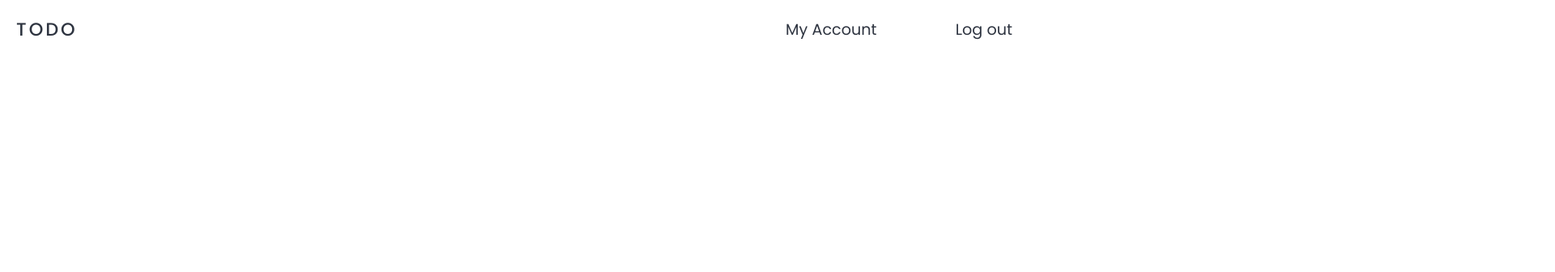
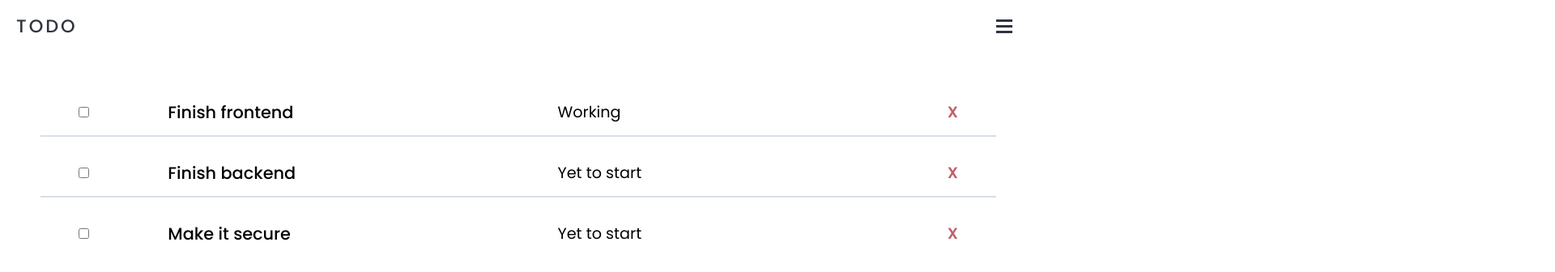
Before and after one commit to OnkarKunjir/todo, an Angular app: page /todo in a window 1280 px wide. Before the commit this address led to /. Shown: the top 336 px of the page at 81% size, 1920 px wide, since content can reach past the window. Built offline with nearby package versions, Linux system fonts and the light colour scheme.

Commit message:
Improved navbar. added todo list.

```diff
--- a/src/app/app-routing.module.ts
+++ b/src/app/app-routing.module.ts
@@ -7,7 +7,7 @@ import { SignUpComponent } from './sign-up/sign-up.component';
 
 const routes: Routes = [
   {path: '' , component: LandingPageComponent},
-  {path: 'account' , component: TodoComponent}, // chage to todo
+  {path: 'todo' , component: TodoComponent},
   {path :'sign-up' , component: SignUpComponent}
 ];
 
--- a/src/app/app.module.ts
+++ b/src/app/app.module.ts
@@ -7,6 +7,7 @@ import { NavbarComponent } from './navbar/navbar.component';
 import { LandingPageComponent } from './landing-page/landing-page.component';
 import { SignUpComponent } from './sign-up/sign-up.component';
 import { TodoComponent } from './todo/todo.component';
+import { TodoItemComponent } from './todo-item/todo-item.component';
 
 @NgModule({
   declarations: [
@@ -14,7 +15,8 @@ import { TodoComponent } from './todo/todo.component';
     NavbarComponent,
     LandingPageComponent,
     SignUpComponent,
-    TodoComponent
+    TodoComponent,
+    TodoItemComponent
   ],
   imports: [
     BrowserModule,
--- a/src/app/navbar/navbar.component.css
+++ b/src/app/navbar/navbar.component.css
@@ -1,31 +1,39 @@
 nav{
-    background-color: var(--bg-light);
+    background-color: var(--bg-default);
     display: flex;
     flex-wrap: wrap;
     flex-direction: row;
     justify-content: space-between;
     align-items: center;
-    min-height: 9vh;
+    min-height: 8vh;
 }
 nav a{
     text-decoration: none;
     color: var(--fg-darkest);
 }
 .navlinks{
-    width: 30%;
-    max-width: 300px;
+    background-color: var(--bg-default);
+    top: 8vh;
+    width: 100%;
+    height: 92vh;
+    position: absolute;
+    list-style-type: none;
     display: flex;
-    flex-direction: row;
-    justify-content: space-between;
-    list-style: none;
+    flex-direction: column;
+    align-items: center;
+    transform: translate(100% , 0%);
+    transition: ease-in-out 0.5s;
 }
 .navlinks li{
+    text-align: center;
     padding: 10px;
+    width: 100%;
+    margin: 20px 0px 20px 0px;
     border-radius: 5px;
     transition: ease-in-out 0.2s;
 }
 .navlinks li:hover{
-    background-color: var(--bg-mid);
+    background-color: var(--bg-lite);
 }
 .nav-item{
     padding: 0px 20px 0px 20px;
@@ -36,14 +44,14 @@ nav a{
     letter-spacing: 3px;
 }
 .burger{
+    margin-right: 20px;
     padding: 5px 10px 5px 10px;
     border-radius: 5px;
     cursor: pointer;
-    display: none;
     transition: ease-in-out 0.2s;
 }
 .burger:hover{
-    background-color: var(--bg-mid);
+    background-color: var(--bg-lite);
 }
 .bar1 , .bar2 , .bar3{
     width: 20px;
@@ -52,33 +60,6 @@ nav a{
     margin: 4px 0px 4px 0px;
 }
 
-@media only screen and (max-width: 1000px) {
-    .navlinks{
-        width: 40%;
-    }
+.burger:hover ~ .navlinks{
+    transform: translate(0% , 0%);
 }
-
-@media only screen and (max-width: 700px) {
-    .navlinks{
-        position: absolute;
-        top: 8vh;
-        right: 0px;
-        height: 92vh;
-        background-color: var(--bg-light);
-        display: flex;
-        flex-direction: column;
-        align-items: center;
-        justify-content: flex-start;
-        transform: translate(100% , 0%);
-    }
-    .navlinks li{
-        margin-top: 20px;
-        margin-bottom: 20px;
-    }
-    .burger{
-        display: block;
-    }
-    .burger:hover ~ .navlinks{
-        transform: translate(0% , 0%);
-    }
-}
--- a/src/app/navbar/navbar.component.html
+++ b/src/app/navbar/navbar.component.html
@@ -10,11 +10,9 @@
     </div>
 
     <ul class="navlinks nav-item">
+        <li><a routerLink="/todo">Todo</a></li>
         <li><a routerLink="/account">My Account</a></li>
         <li><a routerLink="/sign-up">Log out</a></li>
     </ul>
 
-
-
-
 </nav>
--- a/src/app/navbar/navbar.component.ts
+++ b/src/app/navbar/navbar.component.ts
@@ -6,7 +6,6 @@ import { Component, OnInit } from '@angular/core';
   styleUrls: ['./navbar.component.css']
 })
 export class NavbarComponent implements OnInit {
-
   constructor() { }
 
   ngOnInit(): void {
--- /dev/null
+++ b/src/app/todo-item/todo-item.component.css
@@ -0,0 +1,24 @@
+.item{
+    background-color: var(--bg-default);
+    display: flex;
+    flex-direction: row;
+    justify-content: space-evenly;
+    align-items: center;
+    min-height: 6vh;
+    transition: ease-in-out 0.2s;
+}
+.item:hover{
+    transform: scale(1.01);
+    box-shadow: 3px 3px 5px 6px var(--bg-mid);
+}
+.title{
+    font-size: 1.3rem;
+    font-weight: 500;
+}
+.status , .title{
+    min-width: 30%;
+}
+.delete{
+    font-weight: 600;
+    color: var(--red);
+}
--- /dev/null
+++ b/src/app/todo-item/todo-item.component.html
@@ -0,0 +1,14 @@
+<div class="item">
+    <div class="finish">
+        <input type="checkbox" name="" id="">
+    </div>
+    <div class="title">
+        {{ todo.title }}
+    </div>
+    <div class="status">
+        {{ todo.status }}
+    </div>
+    <div class="delete">
+        X
+    </div>
+</div>
--- /dev/null
+++ b/src/app/todo-item/todo-item.component.ts
@@ -0,0 +1,16 @@
+import { Component, OnInit, Input } from '@angular/core';
+
+@Component({
+  selector: 'app-todo-item',
+  templateUrl: './todo-item.component.html',
+  styleUrls: ['./todo-item.component.css']
+})
+export class TodoItemComponent implements OnInit {
+  @Input('todo')todo;
+  constructor() { }
+
+  ngOnInit(): void {
+
+  }
+
+}
--- a/src/app/todo/todo.component.css
+++ b/src/app/todo/todo.component.css
@@ -0,0 +1,16 @@
+.todo{
+    background-color: var(--bg-default);
+    min-height: 92vh;
+}
+.sep{
+    height: 30px;
+}
+.todo-items{
+    background-color: var(--bg-default);
+    max-width: 1700px;
+    margin: 20px auto 20px auto;
+}
+hr{
+    margin: 5px 50px 5px 50px;
+    border: 1px solid var(--bg-dark);
+}
--- a/src/app/todo/todo.component.html
+++ b/src/app/todo/todo.component.html
@@ -1 +1,9 @@
-<p>todo works!</p>
+<div class="todo">
+    <div class="sep"></div>
+    <div class="todo-items" *ngFor="let todo of todos;last as isLast">
+        <app-todo-item [todo]=todo></app-todo-item>
+
+        <hr *ngIf="!isLast">
+    </div>
+
+</div>
--- a/src/app/todo/todo.component.ts
+++ b/src/app/todo/todo.component.ts
@@ -6,6 +6,20 @@ import { Component, OnInit } from '@angular/core';
   styleUrls: ['./todo.component.css']
 })
 export class TodoComponent implements OnInit {
+  todos = [
+    {
+      'title':'Finish frontend',
+      'status':'Working'
+    },
+    {
+      'title':'Finish backend',
+      'status':'Yet to start'
+    },
+    {
+      'title':'Make it secure',
+      'status':'Yet to start'
+    }
+  ];
 
   constructor() { }
 
--- a/src/styles.css
+++ b/src/styles.css
@@ -6,6 +6,7 @@
     /* nord color scheme
     https://www.nordtheme.com/
     */
+    --bg-default: white;
     --bg-lite: #eceff4;
     --bg-mid: #e5e9f0;
     --bg-dark: #d8dee9;
@@ -14,10 +15,12 @@
     --fg-dark: #3b4252;
     --fg-mid: #434c5e;
     --fg-lite: #4c566a;
+
+    --red: #bf616a;
 }
 body{
     overflow: hidden;
     font-family: 'Poppins', sans-serif;
     font-size: 1.2rem;
-    background-color: var(--bg-light);
+    background-color: var(--bg-default);
 }
```
Also changed, not shown: 1 other file (tests, documents, lock files or other folders).
